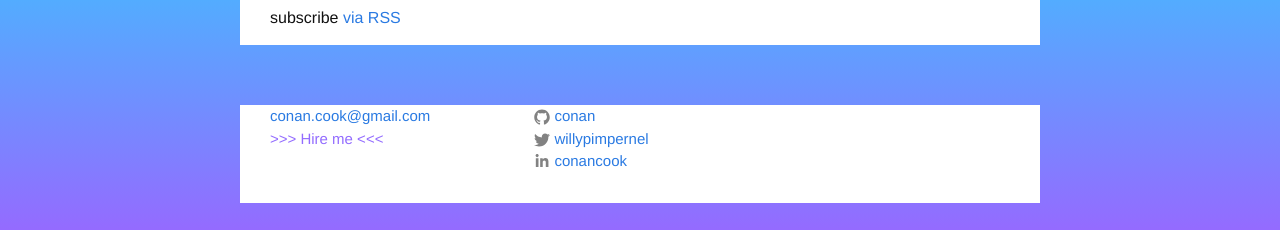
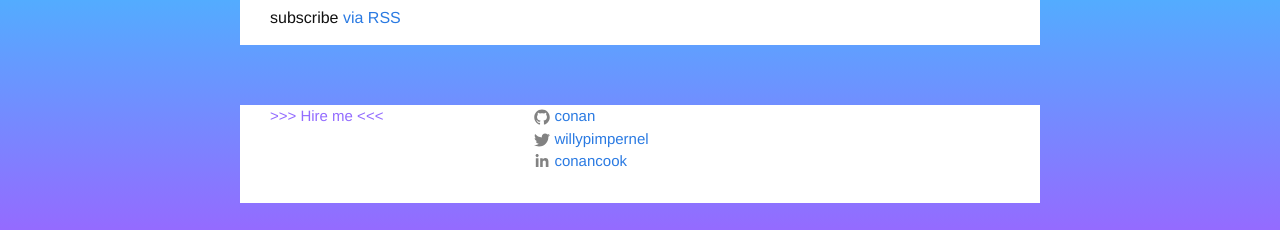
Before and after one commit to conan/conan.github.io, a Jekyll site: the page built from index.html, in a window 1280 px wide. Shown: the part 1193-1423 px from the top of the page. Built offline with Jekyll 4.4.1, drawn with Linux system fonts in a browser that asks for light colours.

Commit message:
Remove addy

```diff
--- a/_config.yml
+++ b/_config.yml
@@ -1,6 +1,5 @@
 # Site settings
 title: Conan Is Blogging
-email: conan.cook@gmail.com
 meta-description: > #
   Technology blog about Clojure and things, by Conan Cook
 description: > # this means to ignore newlines until "baseurl:"
```
